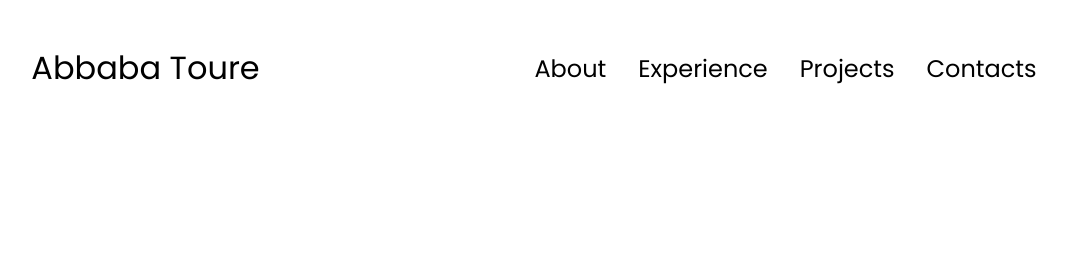
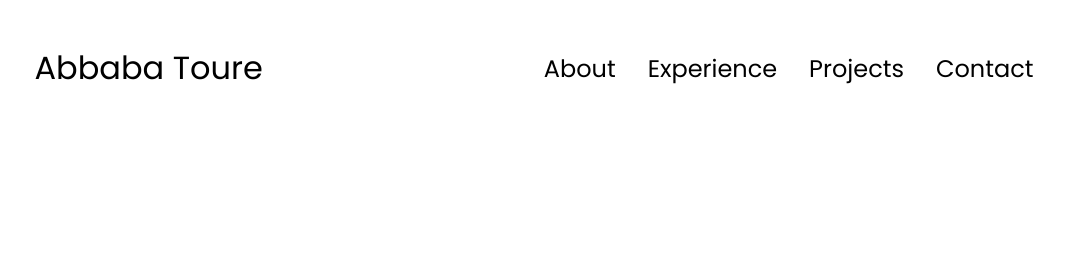
Before and after one commit to abbabat/MyPortfolio, a plain HTML site: page index.html in a window 1280 px wide. Shown: the top 262 px of the page, without its empty margins (106-1173 px from the left). Drawn offline with Linux system fonts and the light colour scheme.

Commit message:
contacts update

```diff
--- a/index.html
+++ b/index.html
@@ -15,7 +15,7 @@
                 <li><a href="#about">About</a></li>
                 <li><a href="#experience">Experience</a></li>
                 <li><a href="#projects">Projects</a></li>
-                <li><a href="#contacts">Contacts</a></li>
+                <li><a href="#contact">Contact</a></li>
             </ul>
         </div>
     </nav>
@@ -31,7 +31,7 @@
                 <li><a href="#about" onclick="toggleMenu()">About</a></li>
                 <li><a href="#experience" onclick="toggleMenu()">Experience</a></li>
                 <li><a href="#projects" onclick="toggleMenu()">Projects</a></li>
-                <li><a href="#contacts" onclick="toggleMenu()">Contacts</a></li>
+                <li><a href="#contact" onclick="toggleMenu()">Contact</a></li>
             </div>
         </div>
     </nav>
@@ -45,7 +45,7 @@
             <p class="section__text__p2">Fullstack Developer</p>
             <div class="btn-container">
                 <button class="btn btn-color-2" onclick="window.open('./assets/Abbaba_Resume.pdf')">Download CV</button>
-                <button class="btn btn-color-1" onclick="location.href='#contacts'">Contact info</button>
+                <button class="btn btn-color-1" onclick="location.href='#contact'">Contact info</button>
             </div>
             <div id="socials-container">
                 <img src="./assets/linkedin.png" alt="My linkedin profile" class="icon" onclick="location.href='https://www.linkedin.com/in/abbaba-toure/'">
@@ -179,9 +179,9 @@
 
             </div>
         </div>
-        <img src="./assets/arrow.png" alt="Arrow icon" class="icon arrow" onclick="location.href='#contacts'">
+        <img src="./assets/arrow.png" alt="Arrow icon" class="icon arrow" onclick="location.href='#contact'">
     </section>
-    <section id="contacts">
+    <section id="contact">
         <p class="section__text__p1">Get in Touch</p>
         <h1 class="title">Contact Me</h1>
         <div class="contact-info-upper-container">
@@ -202,7 +202,7 @@
                     <li><a href="#about">About</a></li>
                     <li><a href="#experience">Experience</a></li>
                     <li><a href="#projects">Projects</a></li>
-                    <li><a href="#contacts">Contacts</a></li>
+                    <li><a href="#contact">Contact</a></li>
                 </ul>
             </div>
         </nav>
```
